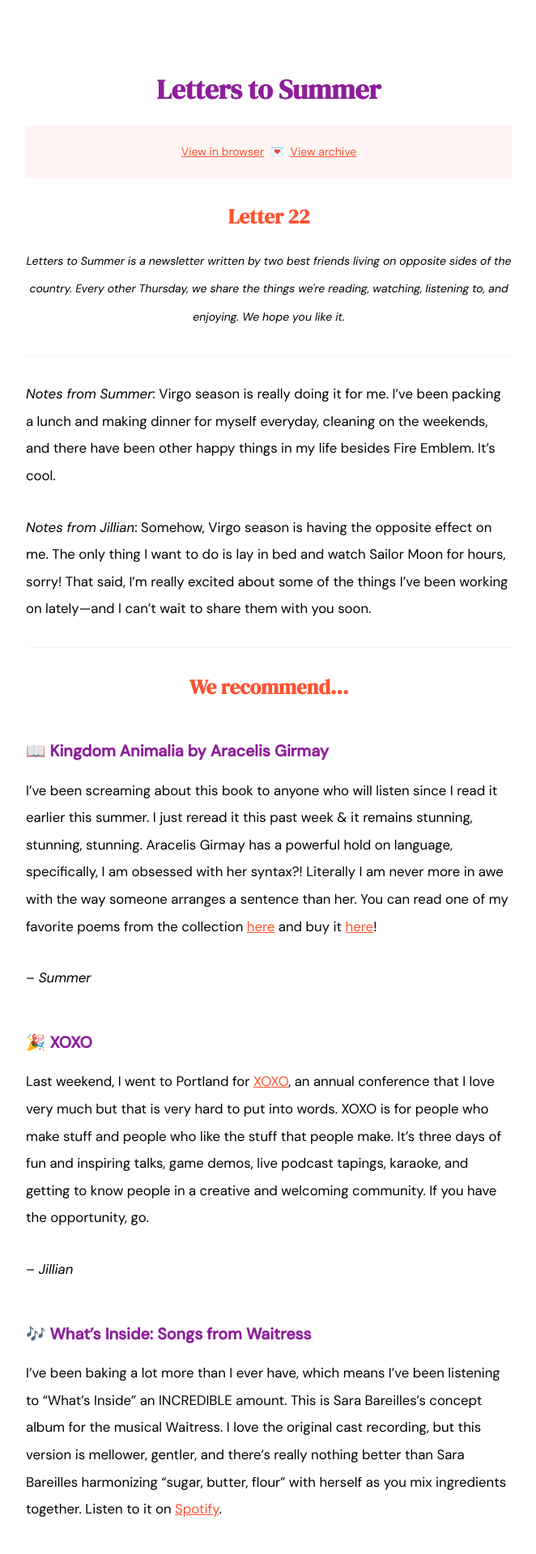
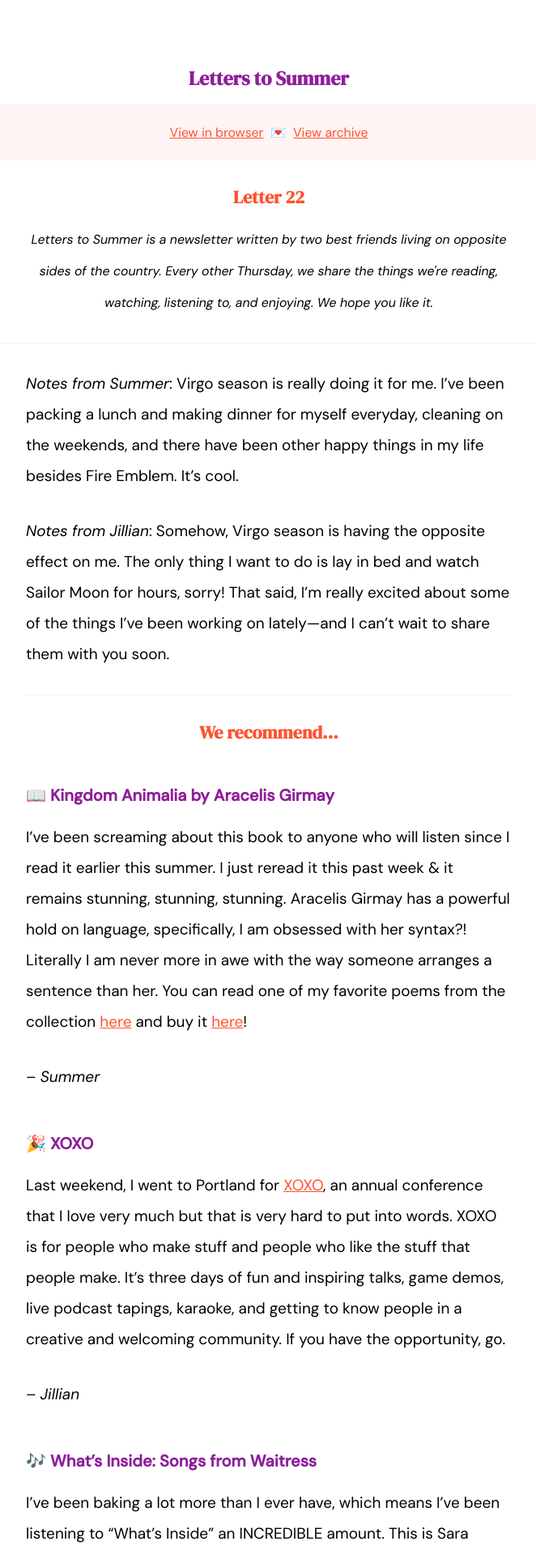
Before and after one commit to jilliangmeehan/letters-to-summer, a Jekyll site: the page built from emails/22.md, in a window 1280 px wide. Shown: the top 1919 px of the page at 81% size, without its empty margins (308-970 px from the left). Built offline with Jekyll 4.4.1, drawn with Linux system fonts in a browser that asks for light colours.

Commit message:
Update email.html

```diff
--- a/_layouts/email.html
+++ b/_layouts/email.html
@@ -14,23 +14,24 @@
       body {
         margin: 0 auto;
         padding: 5%;
-        font-size: 105%;
         text-align: center;
-        max-width: 600px;
       }
 
       h1 {
         font-family: 'DM Serif Display', Georgia, serif;
+        font-size: 24px;
         color: #8E1E9B;
       }
 
       h2 {
         font-family: 'DM Serif Display', Georgia, serif;
+        font-size: 22px;
         color: #FF522F;
       }
 
       h3 {
         font-family: 'DM Sans', Georgia, sans-serif;
+        font-size: 20px;
         color: #8E1E9B;
         margin-top: 50px;
         text-align: left;
@@ -38,6 +39,7 @@
 
       p {
         font-family: 'DM Sans', Helvetica, sans-serif;
+        font-size: 19px;
         line-height: 200%;
         margin: 10px auto 30px auto;
         text-align: left;
```
